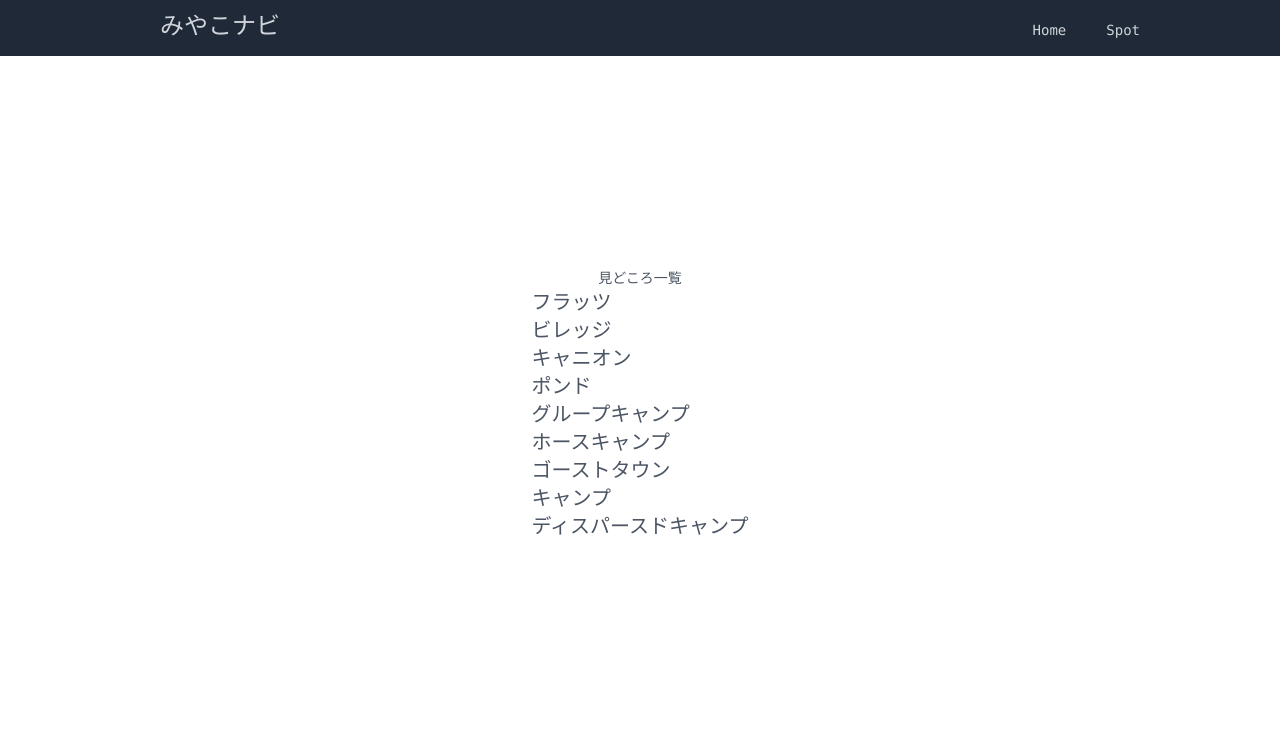
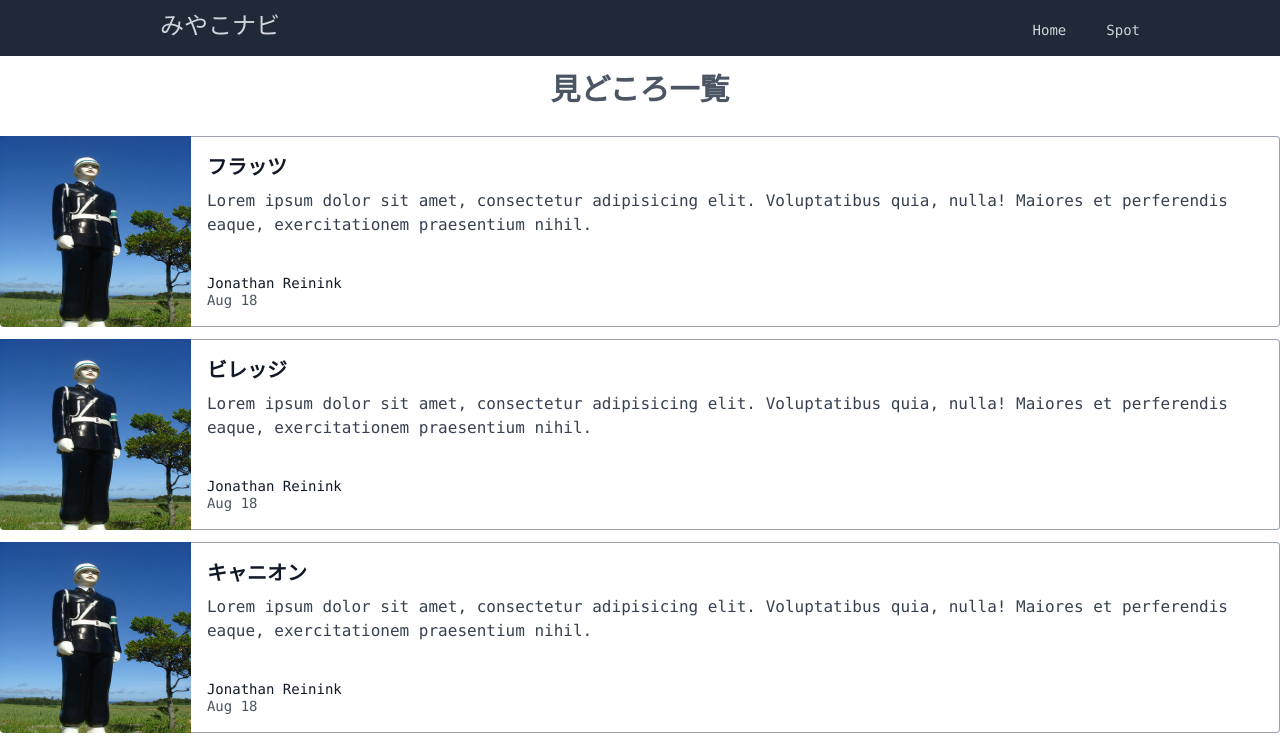
Before and after one commit to yu-ta-tech/miyakojima_nav, a Next.js app: page /spot-page in a window 1280 px wide. Shown: the top 743 px of the page. Built offline with nearby package versions, Linux system fonts and the light colour scheme.

Commit message:
add spot-page card

```diff
--- a/pages/spot-page.js
+++ b/pages/spot-page.js
@@ -1,18 +1,45 @@
 import Link from "next/link";
 import Layout from "../components/Layout";
+import Image from "next/image";
 import { places } from "../lib/seeds/seedHelpers";
 
 const Spot = () => {
   return (
     <Layout title="見どころ一覧">
-      <h1>見どころ一覧</h1>
+      <h1 className="text-3xl py-4 font-bold">見どころ一覧</h1>
       <div className="text-xl">
         {places &&
           places.map((place) => (
-            <div>
-              <Link href={`/locations/${places.indexOf(place)}`}>
-                <a>{place.name}</a>
-              </Link>
+            <div className="max-w-sm w-full lg:max-w-7xl lg:flex my-3">
+              <Image
+                className="h-48 lg:h-auto lg:w-48 flex-none bg-cover rounded-t lg:rounded-t-none lg:rounded-l text-center overflow-hidden"
+                src="/images/mamorukun.jpg"
+                width={256}
+                height={256}
+                alt="mamorukun"
+              />
+              <div className="border-r border-b border-l border-gray-400 lg:border-l-0 lg:border-t lg:border-gray-400 bg-white rounded-b lg:rounded-b-none lg:rounded-r p-4 flex flex-col justify-between leading-normal">
+                <div className="mb-8">
+                  <div className="text-gray-900 font-bold text-xl mb-2">
+                    <Link href={`/locations/${places.indexOf(place)}`}>
+                      <a>{place.name}</a>
+                    </Link>
+                  </div>
+                  <p className="text-gray-700 text-base">
+                    Lorem ipsum dolor sit amet, consectetur adipisicing elit.
+                    Voluptatibus quia, nulla! Maiores et perferendis eaque,
+                    exercitationem praesentium nihil.
+                  </p>
+                </div>
+                <div className="flex items-center">
+                  <div className="text-sm">
+                    <p className="text-gray-900 leading-none">
+                      Jonathan Reinink
+                    </p>
+                    <p className="text-gray-600">Aug 18</p>
+                  </div>
+                </div>
+              </div>
             </div>
           ))}
       </div>
```
